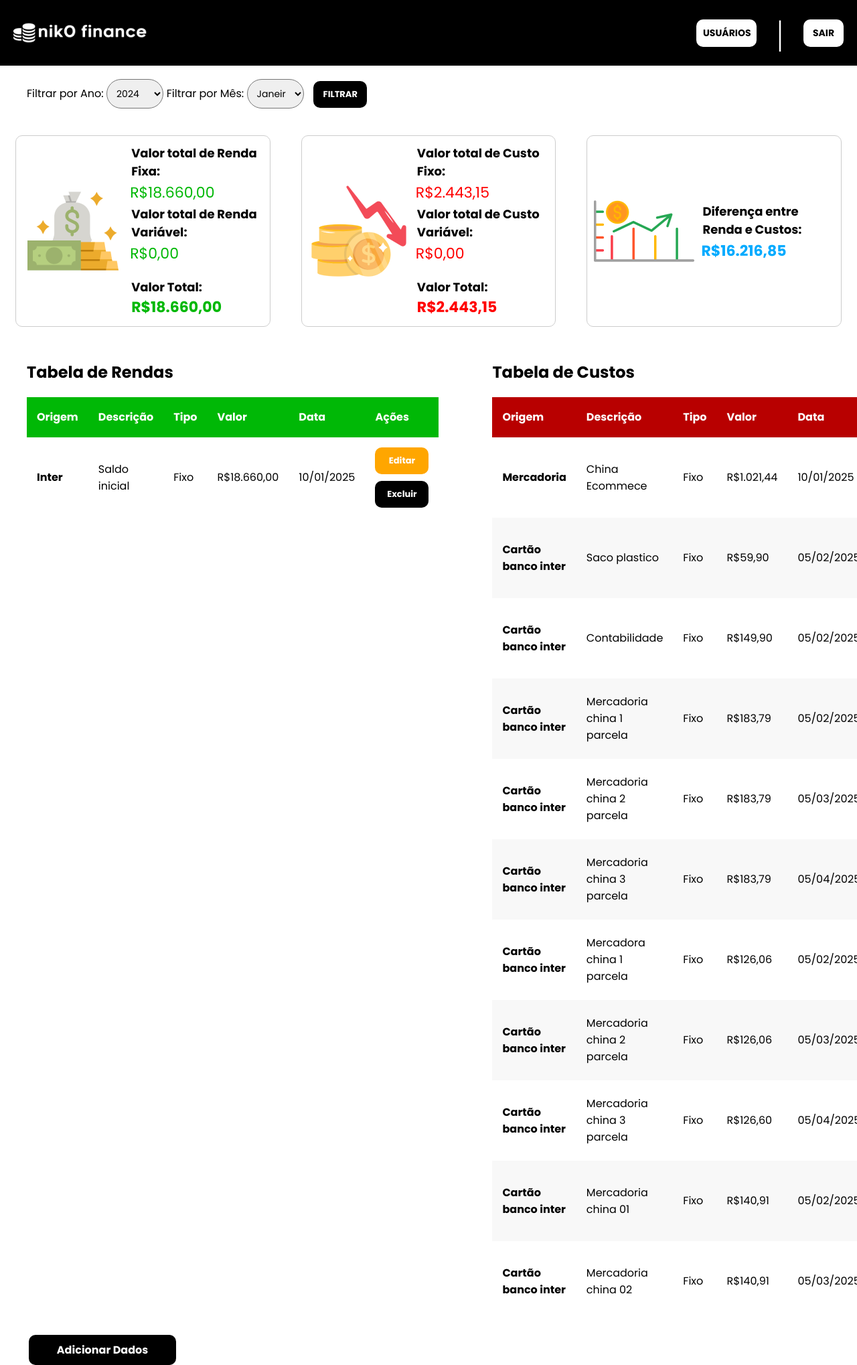
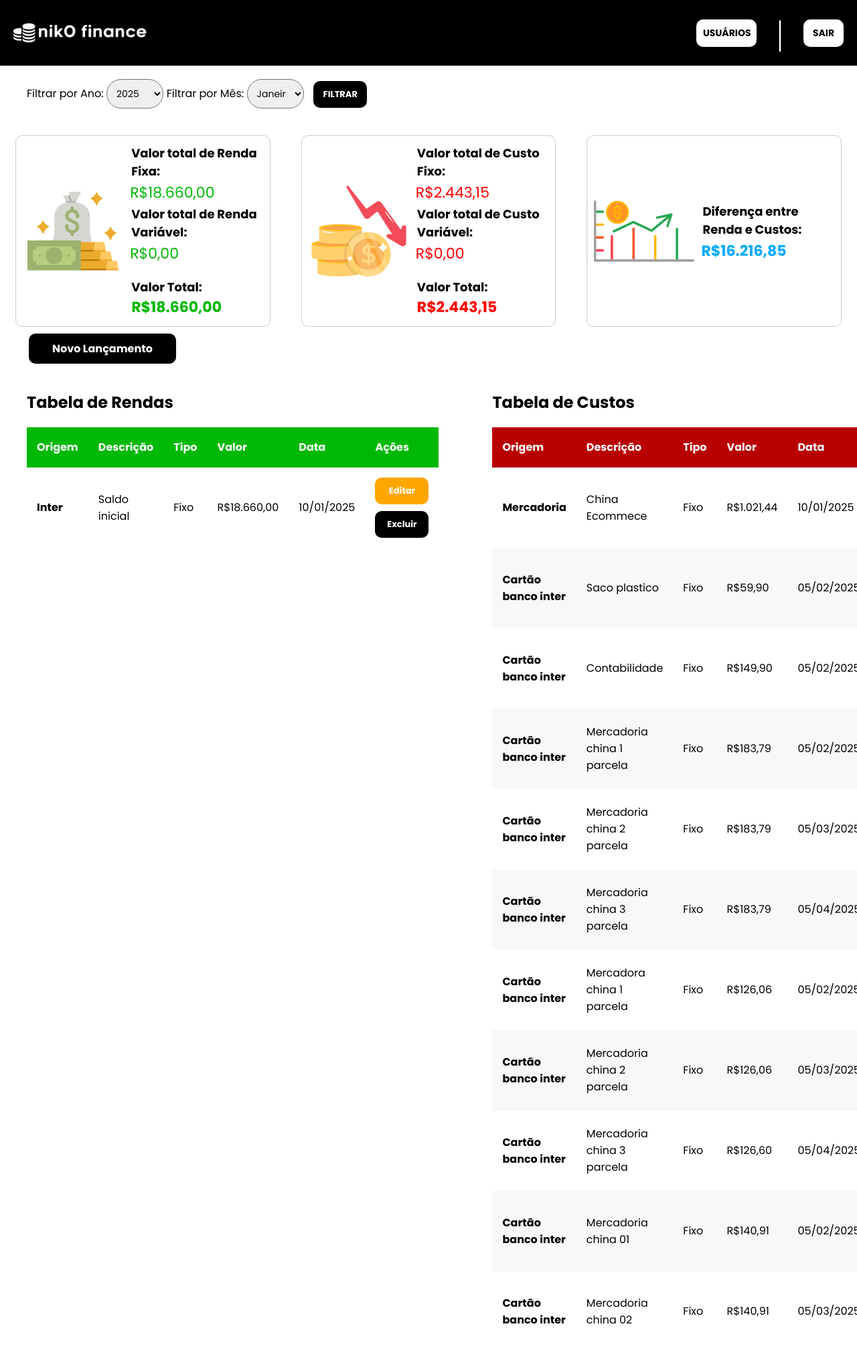
Before and after one commit to wolfxweb/nik0finance, a Flask app: page /dashboard in a window 1280 px wide. Shown: the whole page at 67% size. Run offline with Flask 3, Linux system fonts and the light colour scheme; a user stored in the database is signed in; data comes from the database, SQL or seed files in the repository; both versions use the stored data as it was after the commit.

Commit message:
COMIT INICIAL

```diff
--- a/templates/dashboard.html
+++ b/templates/dashboard.html
@@ -33,7 +33,7 @@
             <label for="filtro-ano">Filtrar por Ano:</label>
             <select name="filtro-ano" id="filtro-ano">
                 <!-- Adicione opções para os anos desejados -->
-                {% for year in range(2024, 2028) %}
+                {% for year in range(2025, 2028) %}
                     <option value="{{ year }}">{{ year }}</option>
                 {% endfor %}
             </select>
@@ -105,6 +105,7 @@
             </div>
         </div>
     </div>
+    <button class="button" id="botao_abrir_popup" onclick="mostrarPopup()">Novo Lançamento</button>
 
 
     <div class="tabelas-container">
@@ -177,7 +178,7 @@
         </div>
     </div>
 
-    <button class="button" id="botao_abrir_popup" onclick="mostrarPopup()">Adicionar Dados</button>
+
     <div class="popup" id="popupAdicionarTransacao">
         <div class="popup" id="popupAdicionarTransacao">
             <div class="adicionar-transacao">
```
Also changed, not shown: nik0finance.db (added).
